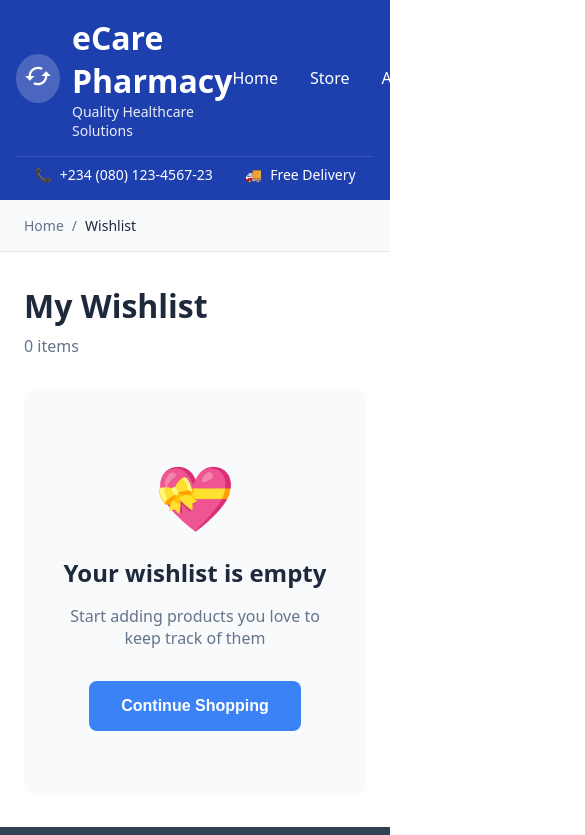
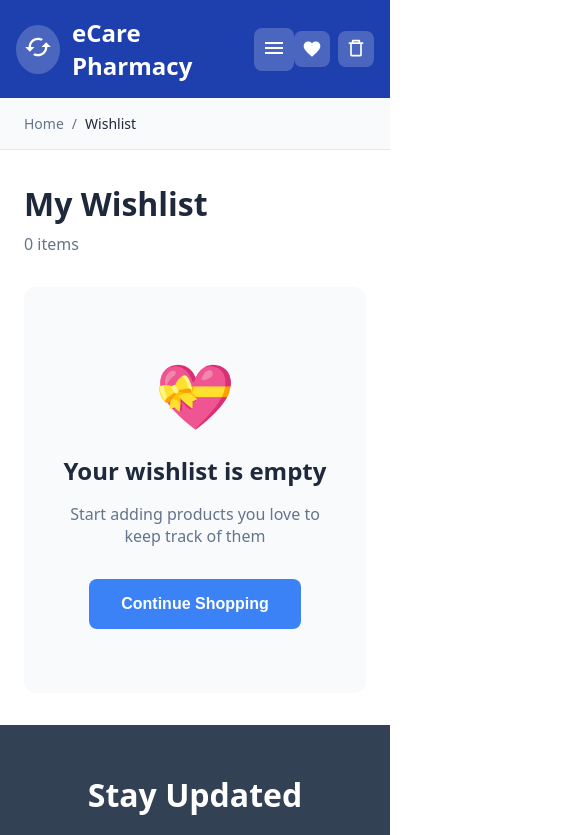
Before and after one commit to myquery/ecarepharm, a Next.js app: page /wishlist in a window 390 px wide. Shown: the top 835 px of the page, 585 px wide, since content can reach past the window. Built offline with nearby package versions, Linux system fonts and the light colour scheme.

Commit message:
Added shopify linkage

```diff
--- a/src/components/Header.jsx
+++ b/src/components/Header.jsx
@@ -1,9 +1,19 @@
+import { useState, useEffect } from 'react';
 import { useCart } from '../context/CartContext';
 import { useWishlist } from '../context/WishlistContext';
 
 export default function Header() {
   const { getCartCount, setIsCartOpen } = useCart();
   const { getWishlistCount } = useWishlist();
+  const [isMobile, setIsMobile] = useState(false);
+  const [isMenuOpen, setIsMenuOpen] = useState(false);
+
+  useEffect(() => {
+    const checkMobile = () => setIsMobile(window.innerWidth < 768);
+    checkMobile();
+    window.addEventListener('resize', checkMobile);
+    return () => window.removeEventListener('resize', checkMobile);
+  }, []);
 
   return (
     <header style={{backgroundColor: '#1e40af', color: 'white', padding: '1rem 0'}}>
@@ -17,20 +27,38 @@ export default function Header() {
               </svg>
             </div>
             <div>
-              <h1 style={{fontSize: '2rem', fontWeight: 'bold', margin: 0}}>eCare Pharmacy</h1>
-              <p style={{opacity: 0.9, margin: 0, fontSize: '0.875rem'}}>Quality Healthcare Solutions</p>
+              <h1 style={{fontSize: isMobile ? '1.5rem' : '2rem', fontWeight: 'bold', margin: 0}}>eCare Pharmacy</h1>
+              {!isMobile && <p style={{opacity: 0.9, margin: 0, fontSize: '0.875rem'}}>Quality Healthcare Solutions</p>}
             </div>
           </div>
 
           {/* Navigation Menu */}
+          {!isMobile ? (
             <nav style={{display: 'flex', alignItems: 'center', gap: '2rem'}}>
               <a href="/" style={{color: 'white', textDecoration: 'none', fontSize: '1rem', fontWeight: '500', transition: 'opacity 0.3s'}} onMouseEnter={(e) => e.target.style.opacity = '0.8'} onMouseLeave={(e) => e.target.style.opacity = '1'}>Home</a>
               <a href="/store" style={{color: 'white', textDecoration: 'none', fontSize: '1rem', fontWeight: '500', transition: 'opacity 0.3s'}} onMouseEnter={(e) => e.target.style.opacity = '0.8'} onMouseLeave={(e) => e.target.style.opacity = '1'}>Store</a>
               <a href="#" style={{color: 'white', textDecoration: 'none', fontSize: '1rem', fontWeight: '500', transition: 'opacity 0.3s'}} onMouseEnter={(e) => e.target.style.opacity = '0.8'} onMouseLeave={(e) => e.target.style.opacity = '1'}>About</a>
               <a href="#" style={{color: 'white', textDecoration: 'none', fontSize: '1rem', fontWeight: '500', transition: 'opacity 0.3s'}} onMouseEnter={(e) => e.target.style.opacity = '0.8'} onMouseLeave={(e) => e.target.style.opacity = '1'}>Contact</a>
             </nav>
+          ) : (
+            <button
+              onClick={() => setIsMenuOpen(!isMenuOpen)}
+              style={{
+                background: 'rgba(255,255,255,0.2)',
+                border: 'none',
+                color: 'white',
+                padding: '0.5rem',
+                borderRadius: '8px',
+                cursor: 'pointer'
+              }}
+            >
+              <svg width="24" height="24" fill="currentColor" viewBox="0 0 24 24">
+                <path d="M3 18h18v-2H3v2zm0-5h18v-2H3v2zm0-7v2h18V6H3z"/>
+              </svg>
+            </button>
+          )}
 
-          <div style={{display: 'flex', alignItems: 'center', gap: '1rem'}}>
+          <div style={{display: 'flex', alignItems: 'center', gap: isMobile ? '0.5rem' : '1rem'}}>
             <button
               onClick={() => window.location.href = '/wishlist'}
               style={{
@@ -49,7 +77,7 @@ export default function Header() {
               <svg width="20" height="20" fill="currentColor" viewBox="0 0 24 24">
                 <path d="M12 21.35l-1.45-1.32C5.4 15.36 2 12.28 2 8.5 2 5.42 4.42 3 7.5 3c1.74 0 3.41.81 4.5 2.09C13.09 3.81 14.76 3 16.5 3 19.58 3 22 5.42 22 8.5c0 3.78-3.4 6.86-8.55 11.54L12 21.35z"/>
               </svg>
-              <span>Wishlist</span>
+              {!isMobile && <span>Wishlist</span>}
               {getWishlistCount() > 0 && (
                 <span style={{
                   position: 'absolute',
@@ -87,7 +115,7 @@ export default function Header() {
               <svg width="20" height="20" fill="currentColor" viewBox="0 0 24 24">
                 <path d="M7 4V2C7 1.45 7.45 1 8 1H16C16.55 1 17 1.45 17 2V4H20C20.55 4 21 4.45 21 5S20.55 6 20 6H19V19C19 20.1 18.1 21 17 21H7C5.9 21 5 20.1 5 19V6H4C3.45 6 3 5.55 3 5S3.45 4 4 4H7ZM9 3V4H15V3H9ZM7 6V19H17V6H7Z"/>
               </svg>
-              <span>Cart</span>
+              {!isMobile && <span>Cart</span>}
               {getCartCount() > 0 && (
                 <span style={{
                   position: 'absolute',
@@ -109,7 +137,18 @@ export default function Header() {
           </div>
         </div>
 
+        {/* Mobile Menu */}
+        {isMobile && isMenuOpen && (
+          <nav style={{display: 'flex', flexDirection: 'column', gap: '1rem', paddingTop: '1rem', borderTop: '1px solid rgba(255,255,255,0.1)', marginTop: '1rem'}}>
+            <a href="/" style={{color: 'white', textDecoration: 'none', fontSize: '1rem', fontWeight: '500', padding: '0.5rem 0'}}>Home</a>
+            <a href="/store" style={{color: 'white', textDecoration: 'none', fontSize: '1rem', fontWeight: '500', padding: '0.5rem 0'}}>Store</a>
+            <a href="#" style={{color: 'white', textDecoration: 'none', fontSize: '1rem', fontWeight: '500', padding: '0.5rem 0'}}>About</a>
+            <a href="#" style={{color: 'white', textDecoration: 'none', fontSize: '1rem', fontWeight: '500', padding: '0.5rem 0'}}>Contact</a>
+          </nav>
+        )}
+
         {/* Contact Info Row */}
+        {!isMobile && (
         <div style={{display: 'flex', alignItems: 'center', justifyContent: 'center', gap: '2rem', fontSize: '0.875rem', paddingTop: '0.5rem', borderTop: '1px solid rgba(255,255,255,0.1)', marginTop: '1rem'}}>
           <div style={{display: 'flex', alignItems: 'center', gap: '0.5rem'}}>
             <span>📞</span>
@@ -120,6 +159,7 @@ export default function Header() {
             <span>Free Delivery</span>
           </div>
         </div>
+        )}
       </div>
     </header>
   );
```
Also changed, not shown: src/pages/index.js (+16 -8 lines), src/pages/products/[handle].js (+13 -5 lines). Lines whose indentation alone changed are shown as unchanged.
